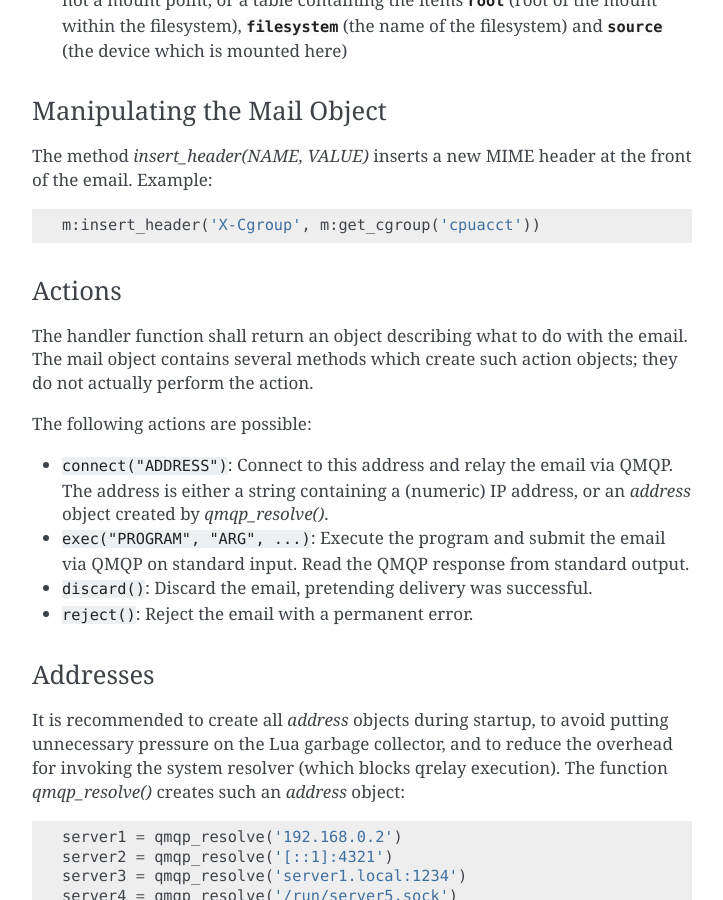
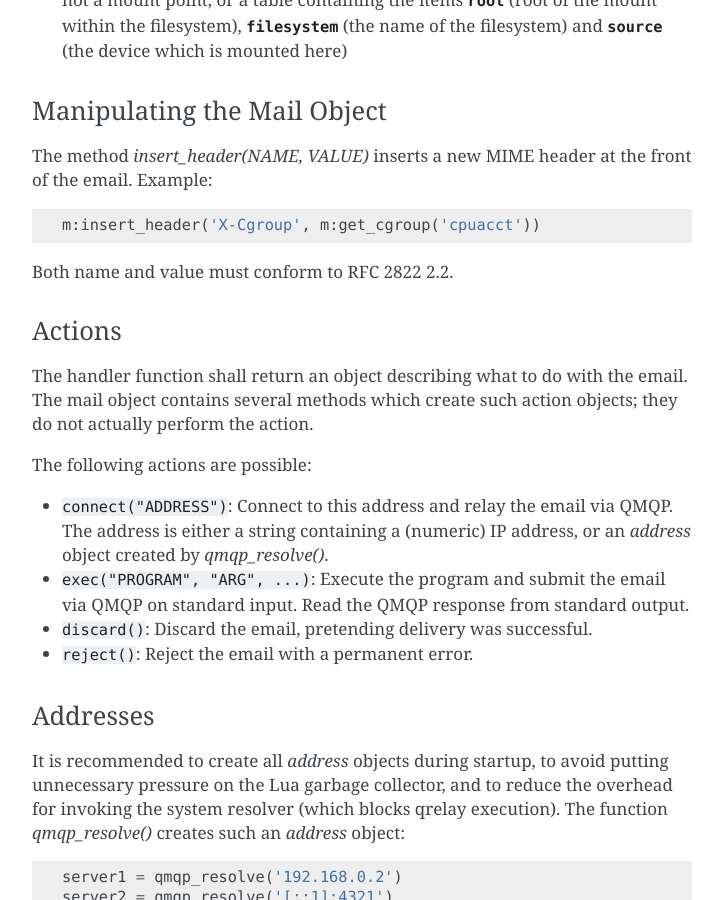
Before and after one commit to CM4all/qrelay, a Sphinx documentation site: the page built from doc/index.rst, in a window 1280 px wide and 900 px high, scrolled down 1504 px. Shown: the whole window, without its empty margins (388-1111 px from the left). Built offline with Sphinx 7.4.7, drawn with Linux system fonts in a browser that asks for light colours.

Commit message:
LMail: validate header name and value

```diff
--- a/doc/index.rst
+++ b/doc/index.rst
@@ -83,6 +83,8 @@
 
   m:insert_header('X-Cgroup', m:get_cgroup('cpuacct'))
 
+Both name and value must conform to RFC 2822 2.2.
+
 
 Actions
 ^^^^^^^
```
Also changed, not shown: 2 other files.
